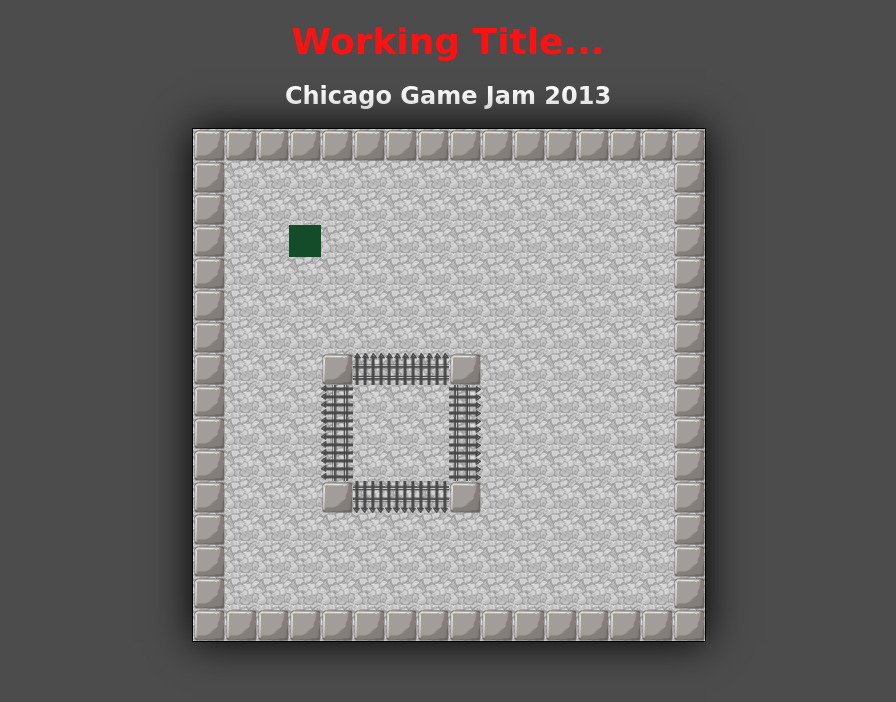
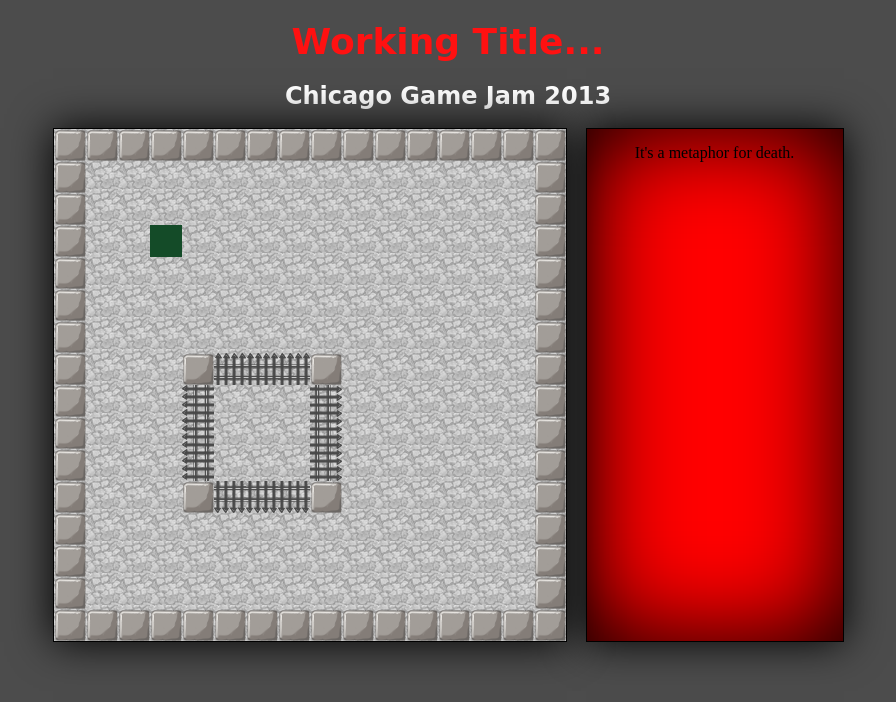
Before and after one commit to ceruleanlabs/Chicago-Game-Jam-2013, a CodeIgniter app: page / in a window 1280 px wide. Shown: the top 702 px of the page, without its empty margins (192-1088 px from the left). Run offline with CodeIgniter, Linux system fonts and the light colour scheme; some libraries are stand-ins or nearby versions; some web fonts are replaced.

Commit message:
add game info box

```diff
--- a/application/views/index.php
+++ b/application/views/index.php
@@ -24,6 +24,7 @@
   <h2>Chicago Game Jam 2013</h2>
     <div id="container">
       <div id="cr-stage"></div>
+      <div id="game-info">It's a metaphor for death.</div>
     </div>
 </body>
 </html>
--- a/css/common.css
+++ b/css/common.css
@@ -21,20 +21,30 @@ h2 {
 }
 
 #container {
-  margin: 0 auto;
-  width: 512px;
+  height: 512px;
+  text-align: center;
+}
+
+#game-info {
+  width: 226px;
+  height: 482px;
+  margin-left: 15px;
+  background-color: red;
+  vertical-align: top;
+  padding: 15px;
+}
+
+#container > div {
+  display: inline-block;
+  box-shadow: 0px 0px 40px 0px #000000, 0px 0px 100px 0px #000000 inset;
+  border: 1px black solid;
 }
 
 #cr-stage {
-  margin-left: auto;
-  margin-right: auto;
-  margin-bottom: 16px;
   width: 512px;
-  height: 512px;
-  background-color: #AFAFAF;
+  height: inherit;
+  background-color: #afafaf;
   z-index: 1;
-  box-shadow: 0px 0px 40px 0px #000000, 0px 0px 100px 0px #000000 inset;
-  border: 1px black solid;
 }
 
 .clear {
```
Lines whose indentation alone changed are shown as unchanged.
